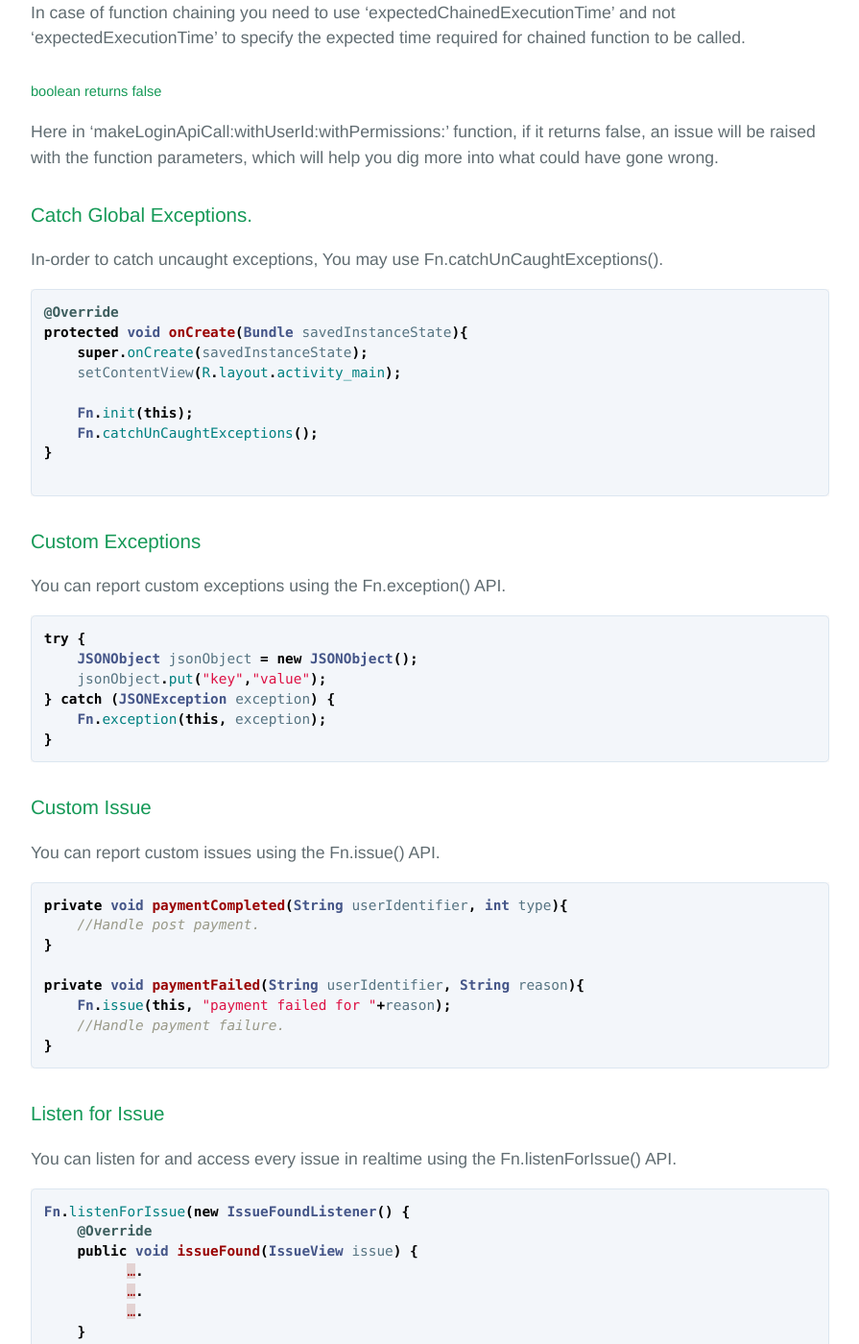
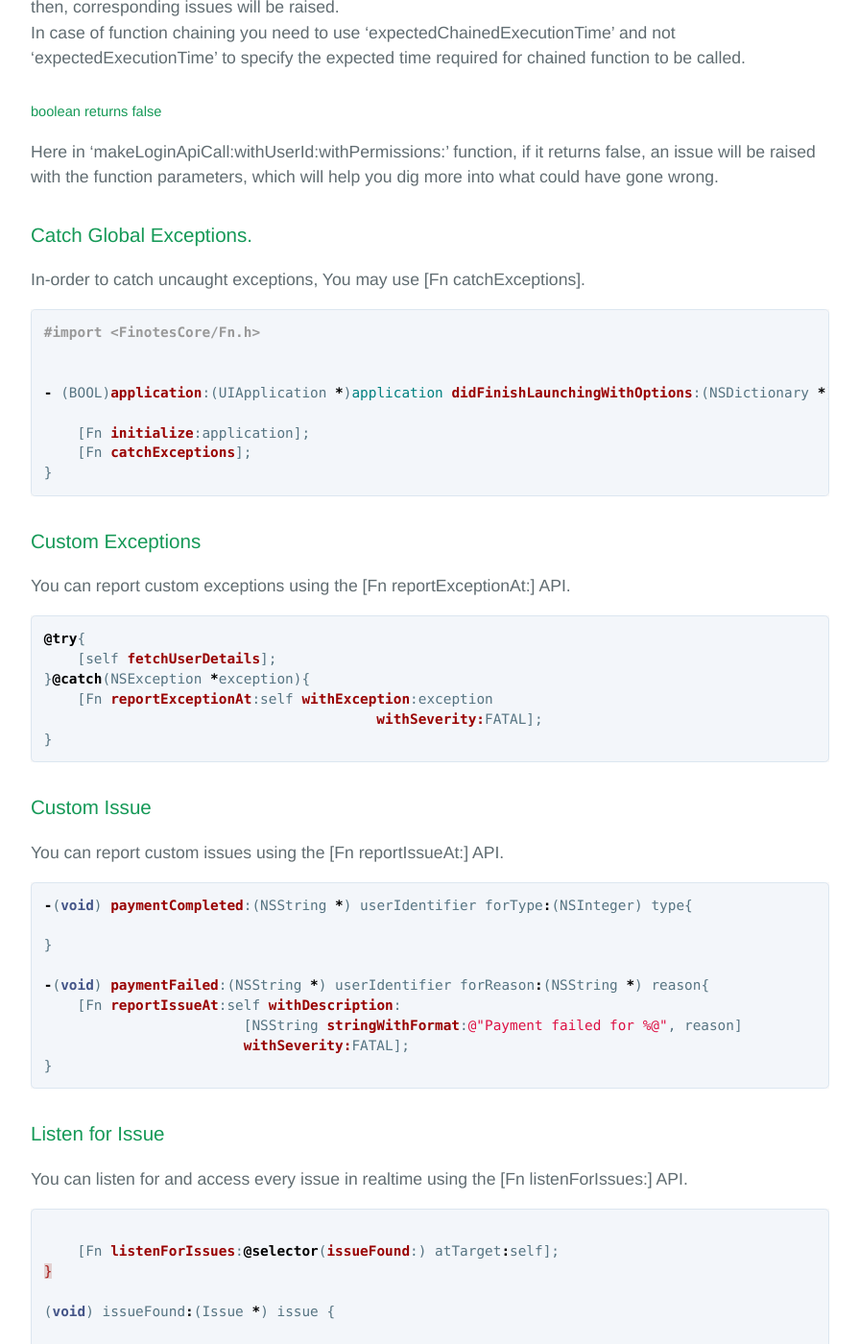
Before and after one commit to finotes/finotes.github.io, a Jekyll site: the page built from _posts/2018-01-19-ios-docs.md, in a window 1280 px wide and 1400 px high, scrolled down 9163 px. Shown: the whole window at 96% size, without its empty margins (192-1087 px from the left). Built offline with Jekyll 4.4.1, drawn with Linux system fonts in a browser that asks for light colours; some web fonts are replaced.

Commit message:
Update 2018-01-19-ios-docs.md

````diff
--- a/_posts/2018-01-19-ios-docs.md
+++ b/_posts/2018-01-19-ios-docs.md
@@ -361,9 +361,10 @@ When user clicks on the facebook login button the login workflow will take the u
 
    - (void) processUserLogin:(NSDictionary *) response {
         if ([[response valueForKey:@"status"] isEqualToString:@"success"]) {
-	//Move to MainController
+	    //Move to MainController
+	}
    }
-}
+
 @end
 ```
 
@@ -376,52 +377,51 @@ Here in 'makeLoginApiCall:withUserId:withPermissions:' function, if it returns f
 
 
 ### Catch Global Exceptions.
-In-order to catch uncaught exceptions, You may use Fn.catchUnCaughtExceptions().
-```java
-@Override
-protected void onCreate(Bundle savedInstanceState){
-    super.onCreate(savedInstanceState);
-    setContentView(R.layout.activity_main);
+In-order to catch uncaught exceptions, You may use [Fn catchExceptions].
+```objc
+#import <FinotesCore/Fn.h>
 
-    Fn.init(this);
-    Fn.catchUnCaughtExceptions();
+
+- (BOOL)application:(UIApplication *)application didFinishLaunchingWithOptions:(NSDictionary *)launchOptions {
+
+    [Fn initialize:application];
+    [Fn catchExceptions];
 }
-
 ```
 
 ### Custom Exceptions
-You can report custom exceptions using the Fn.exception() API.
-```java
-try {
-    JSONObject jsonObject = new JSONObject();
-    jsonObject.put("key","value");
-} catch (JSONException exception) {
-    Fn.exception(this, exception);
+You can report custom exceptions using the [Fn reportExceptionAt:] API.
+```objc
+@try{
+    [self fetchUserDetails];
+}@catch(NSException *exception){
+    [Fn reportExceptionAt:self withException:exception
+    					withSeverity:FATAL];
 }
 ```
 
 ### Custom Issue
-You can report custom issues using the Fn.issue() API.
-```java
-private void paymentCompleted(String userIdentifier, int type){
-    //Handle post payment.
+You can report custom issues using the [Fn reportIssueAt:] API.
+```objc
+-(void) paymentCompleted:(NSString *) userIdentifier forType:(NSInteger) type{
+
 }
 
-private void paymentFailed(String userIdentifier, String reason){
-    Fn.issue(this, "payment failed for "+reason);
-    //Handle payment failure.
+-(void) paymentFailed:(NSString *) userIdentifier forReason:(NSString *) reason{
+    [Fn reportIssueAt:self withDescription:
+    			[NSString stringWithFormat:@"Payment failed for %@", reason]
+			withSeverity:FATAL];
 }
 ```
 
 ### Listen for Issue
-You can listen for and access every issue in realtime using the Fn.listenForIssue() API.
-```java
-Fn.listenForIssue(new IssueFoundListener() {
-    @Override
-    public void issueFound(IssueView issue) {
-	  ….
-	  ….
-	  ….
-    }
-});
+You can listen for and access every issue in realtime using the [Fn listenForIssues:] API.
+```objc
+
+    [Fn listenForIssues:@selector(issueFound:) atTarget:self];
+}
+
+(void) issueFound:(Issue *) issue {
+
+}
 ```
````
